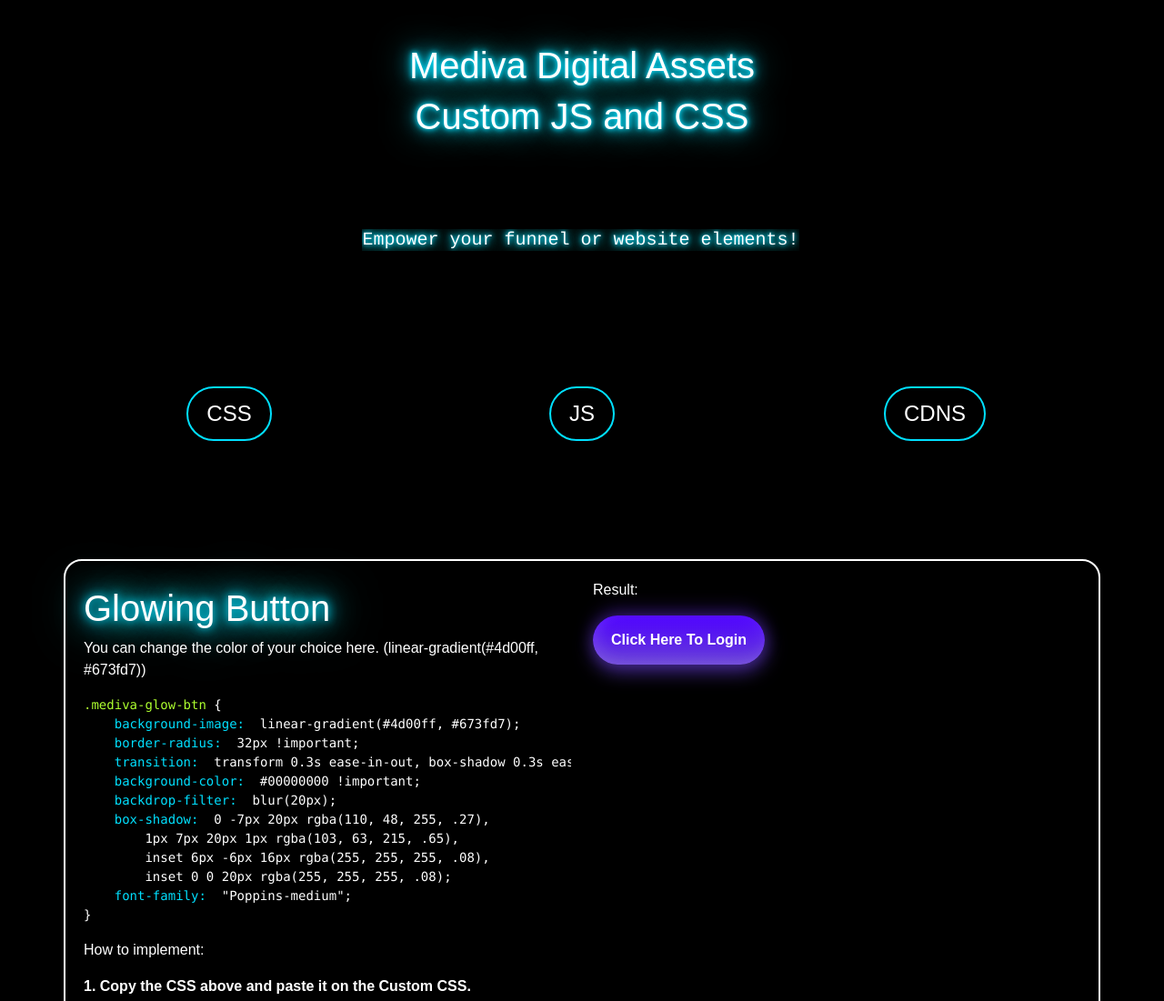
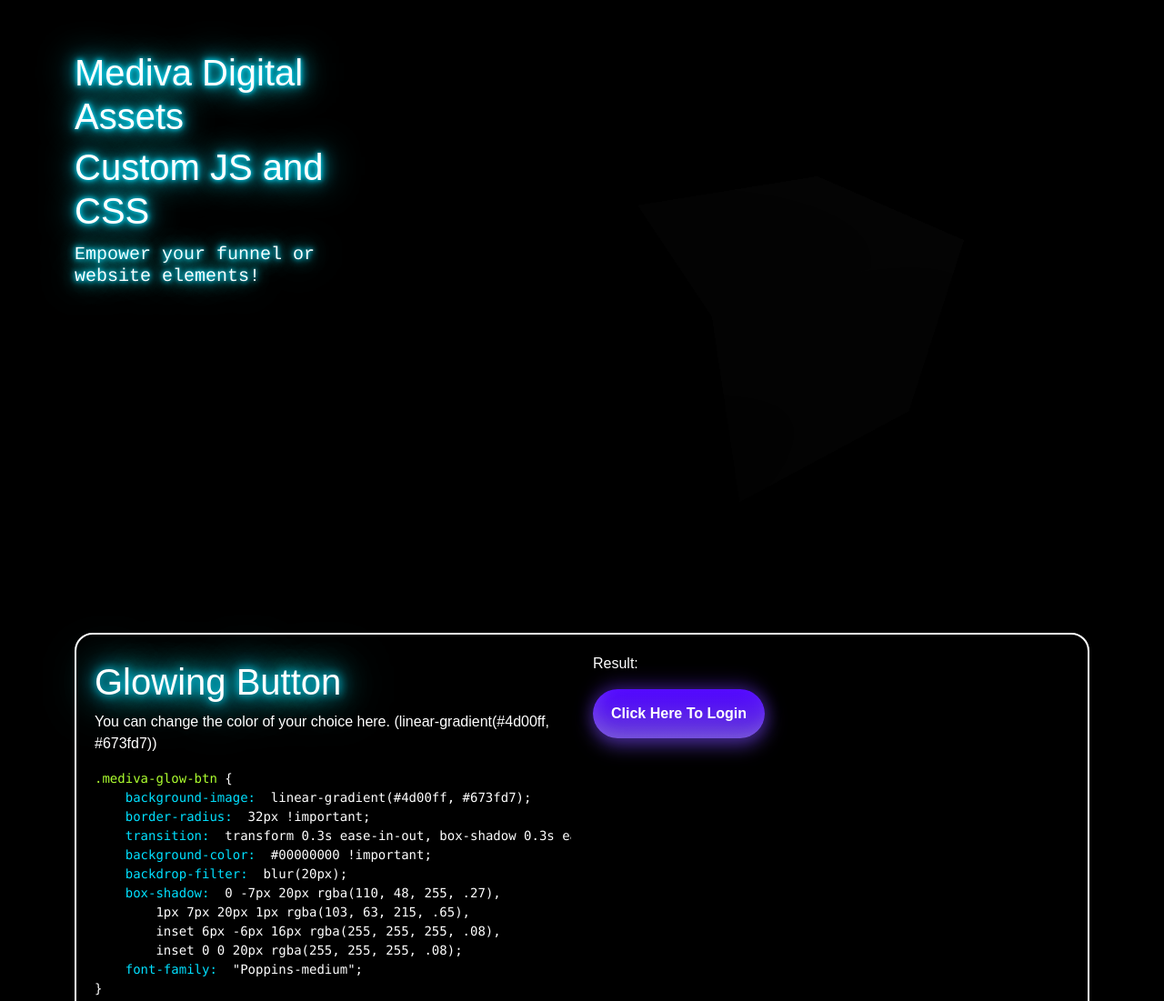
Before and after one commit to thefunneldiva/mediva-assets, a plain HTML site: page index.html in a window 1280 px wide. Shown: the top 1101 px of the page at 91% size. Drawn offline with nearby package versions, Linux system fonts and the light colour scheme; animation ran at ten frames a second.

Commit message:
initial comit

```diff
--- a/index.html
+++ b/index.html
@@ -16,9 +16,14 @@
             color: #fff;
         }
 
-        .container {
-            text-align: center;
-            padding: 40px 0;
+        canvas {
+            margin: auto;
+            display: block;
+            width: 100%;
+        }
+
+        img {
+            width: 50%;
         }
 
         h1, h2 {
@@ -112,14 +117,16 @@
         }
 
         #headline {
+            height: auto; /* Adjust height based on content */
             font-family: 'Courier', monospace;
             font-size: 20px;
-            white-space: nowrap;
-            overflow: hidden;
+            white-space: normal; /* Allow text to wrap */
+            overflow: visible; /* Show overflowing text */
             display: inline-block;
             border-right: 3px solid black; /* The blinking caret */
             animation: blink-caret 0.75s step-end infinite; /* Blinking effect */
         }
+
 
         @keyframes blink-caret {
             from, to { border-color: transparent; }
@@ -130,20 +137,22 @@
 <body>
 
     <div class="container">
-        <div class="row justify-content-center">
+        <div class="row py-5">
             <div class="col-lg-8">
-                <h1 class="neon fade-in">Mediva Digital Assets</h1>
-                <h2 class="neon fade-in" style="animation-delay: 0.5s;">Custom JS and CSS</h2>
+                <div class="row">
+                    <div class="col-lg-6 col-md-6 col-sm-12">
+                        <h1 class="neon fade-in">Mediva Digital Assets</h1>
+                        <h2 class="neon fade-in" style="animation-delay: 0.5s;">Custom JS and CSS</h2>
+                        <h1 class="neon" id="headline"></h1>
+                    </div>
+                    <div class="col-lg-6 col-md-6 col-sm-12">
+                        <canvas id="myCanvas" width="800" height="600"></canvas>
+                    </div>
+                </div>
             </div>
         </div>
 
-        <section class="py-5">
-            <div class="container">
-                <h1 class="neon" id="headline"></h1>
-            </div>
-        </section>
-
-        <div class="row justify-content-center section">
+        <!-- <div class="row justify-content-center section">
             <div class="col-md-4">
                 <a href="#css" class="btn-custom fade-in" style="animation-delay: 1s;">CSS</a>
             </div>
@@ -153,7 +162,7 @@
             <div class="col-md-4">
                 <a href="#" class="btn-custom fade-in" style="animation-delay: 1.4s;">CDNS</a>
             </div>
-        </div>
+        </div> -->
     </div>
 
     <section class="css">
@@ -301,6 +310,7 @@
 
     <!-- Bootstrap JS and Popper.js -->
     <script src="https://cdn.jsdelivr.net/npm/bootstrap@5.3.0-alpha3/dist/js/bootstrap.bundle.min.js"></script>
+    <script src="https://cdnjs.cloudflare.com/ajax/libs/three.js/r128/three.min.js"></script>
     <script>
         const textArray = ["Empower your funnel or website elements!", "Use and enjoy :)"];
         let currentIndex = 0;
@@ -333,6 +343,113 @@
             setTimeout(typeText, 500); // Start typing after a short delay
         });
 
+        // rotating cube
+
+        // Get the canvas element
+        const canvas = document.getElementById('myCanvas');
+
+        // Scene setup
+        const scene = new THREE.Scene();
+        const camera = new THREE.PerspectiveCamera(75, canvas.width / canvas.height, 0.1, 1000);
+        const renderer = new THREE.WebGLRenderer({ canvas: canvas });
+        renderer.setSize(canvas.width, canvas.height);
+
+        // Create a white metallic material
+        const material = new THREE.MeshStandardMaterial({
+            color: 0xffffff,  // White color
+            metalness: 1,     // Fully metallic
+            roughness: 0.3    // Low roughness for a smooth surface
+        });
+
+        // Cube setup
+        const geometry = new THREE.BoxGeometry(3, 3, 3); // Larger cube
+        const cube = new THREE.Mesh(geometry, material);
+        cube.castShadow = true;  // Enable shadow casting
+        cube.receiveShadow = true; // Enable shadow receiving
+        scene.add(cube);
+
+        // Add a light source to illuminate the cube
+        const ambientLight = new THREE.AmbientLight(0x404040); // Ambient light with low intensity
+        scene.add(ambientLight);
+
+        const directionalLight = new THREE.DirectionalLight(0xffffff, 1); // White directional light
+        directionalLight.position.set(5, 5, 5).normalize();
+        scene.add(directionalLight);
+
+        // Set up shadow properties
+        renderer.shadowMap.enabled = true;
+        renderer.shadowMap.type = THREE.PCFSoftShadowMap;
+
+        // Add a plane to receive shadows
+        const planeGeometry = new THREE.PlaneGeometry(500, 500);
+        const planeMaterial = new THREE.ShadowMaterial({ opacity: 0.2 }); // Lower opacity to make shadows visible
+        const plane = new THREE.Mesh(planeGeometry, planeMaterial);
+        plane.rotation.x = - Math.PI / 2;
+        plane.position.y = -2;
+        plane.receiveShadow = true;
+        scene.add(plane);
+
+        // Camera position
+        camera.position.z = 5;
+        camera.position.y = 2; // Adjust height to better view the larger cube
+        camera.lookAt(new THREE.Vector3(0, 0, 0)); // Ensure the camera looks at the center of the scene
+
+        // Variables for mouse drag
+        let isDragging = false;
+        let prevMousePosition = { x: 0, y: 0 };
+        let rotationSpeed = 0.01; // Speed of default rotation
+
+        // Mouse controls
+        window.addEventListener('mousedown', (event) => {
+            isDragging = true;
+            prevMousePosition = { x: event.clientX, y: event.clientY };
+        });
+
+        window.addEventListener('mousemove', (event) => {
+            if (isDragging) {
+                const deltaX = event.clientX - prevMousePosition.x;
+                const deltaY = event.clientY - prevMousePosition.y;
+
+                // Adjust the rotation based on the mouse drag
+                cube.rotation.y += deltaX * 0.01;
+                cube.rotation.x += deltaY * 0.01;
+
+                prevMousePosition = { x: event.clientX, y: event.clientY };
+            }
+        });
+
+        window.addEventListener('mouseup', () => {
+            isDragging = false;
+        });
+
+        window.addEventListener('mouseleave', () => {
+            isDragging = false;
+        });
+
+        // Animation loop
+        function animate() {
+            requestAnimationFrame(animate);
+
+            // Default rotation
+            if (!isDragging) {
+                cube.rotation.y += rotationSpeed;
+                cube.rotation.x += rotationSpeed * 0.5; // Different speed for x-axis rotation
+            }
+
+            renderer.render(scene, camera);
+        }
+
+        animate();
+
+        // Resize handling
+        window.addEventListener('resize', () => {
+            renderer.setSize(window.innerWidth, window.innerHeight);
+            camera.aspect = window.innerWidth / window.innerHeight;
+            camera.updateProjectionMatrix();
+        });
+
+
+
     </script>
 </body>
 </html>
```
